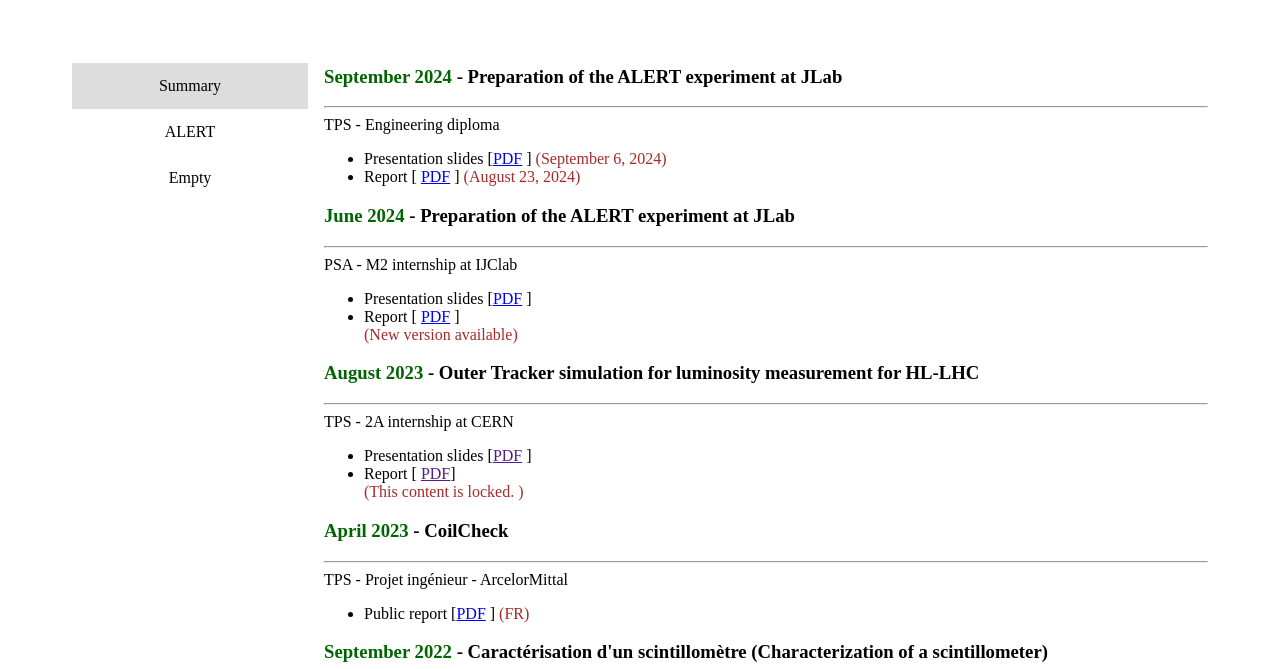
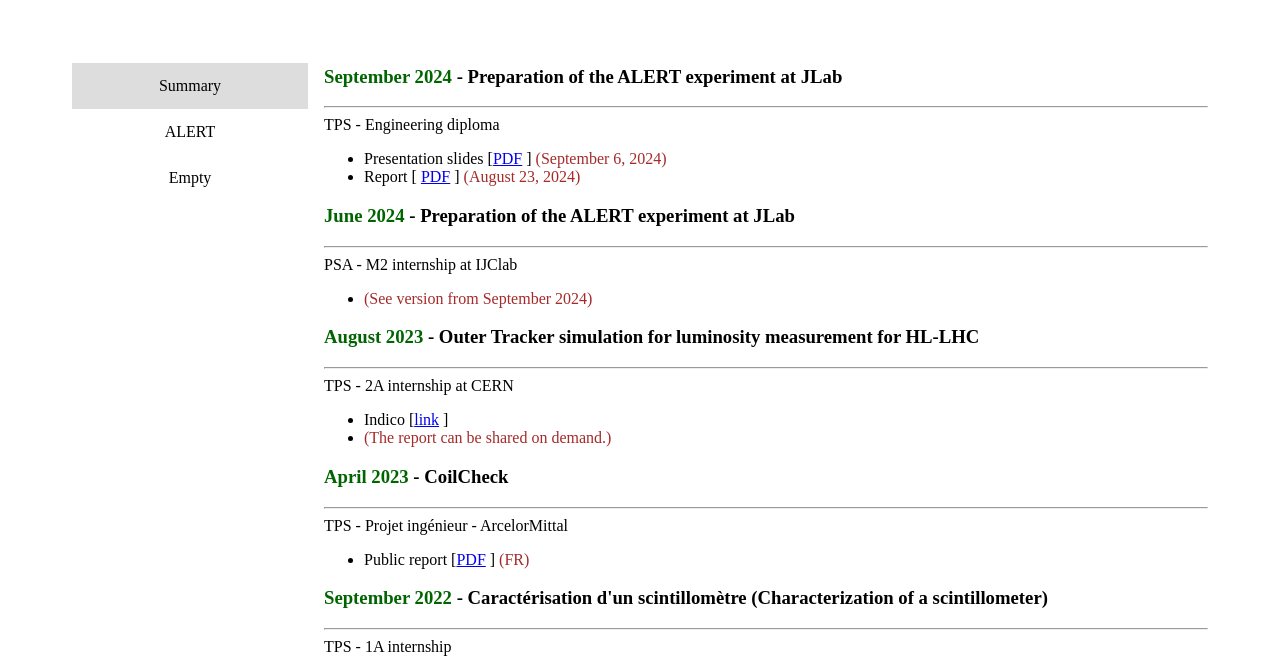
Before and after one commit to ftouchte/ftouchte.github.io, a plain HTML site: page projects/index.html in a window 1280 px wide. Shown: the part 131-800 px from the top of the page. Drawn offline with Linux system fonts and the light colour scheme.

```diff
--- a/projects/index.html
+++ b/projects/index.html
@@ -54,19 +54,19 @@
                 <hr>
                 PSA - M2 internship at IJClab
                 <ul>
-                    <li>Presentation slides [<a href=".">PDF</a> ] </li>
-                    <li>Report [ <a href=".">PDF</a> ] </li>
-                    <!-- <span style="color: brown;">(Version of June 12, 2024)</span> -->
-                    <span style="color: brown;">(New version available)</span>
+                    <li>
+                        <span style="color: brown;">(See version from September 2024)</span>
+                    </li>
                 </ul>
 
             <h3><span style="color: darkgreen;">August 2023</span> - Outer Tracker simulation for luminosity measurement for HL-LHC</h3>
                 <hr>
                 TPS - 2A internship at CERN
                 <ul>
-                    <li>Presentation slides [<a href="">PDF</a> ]</li>
-                    <li>Report [ <a href="">PDF</a>]</li>
-                    <span style="color: brown;">(This content is locked. )</span>
+                    <li>Indico [<a href="https://indico.cern.ch/event/1313707/">link</a> ]</li>
+                    <li>
+                        <span style="color: brown;">(The report can be shared on demand.)</span>
+                    </li>
                 </ul>
 
             <h3> <span style="color: darkgreen;">April 2023</span> - CoilCheck</h3>
```
Also changed, not shown: index.html (+5 -0 lines), 1 other file.
